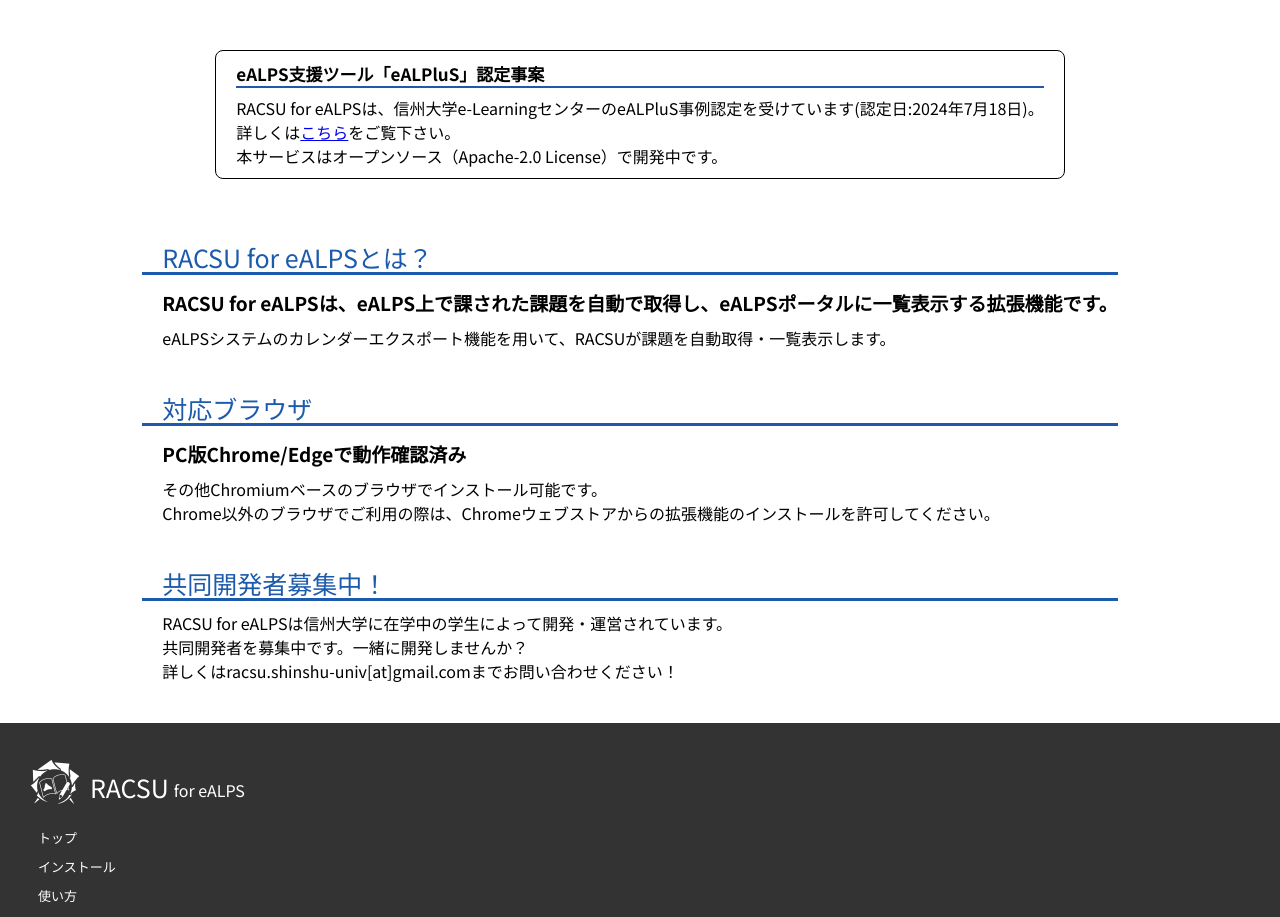
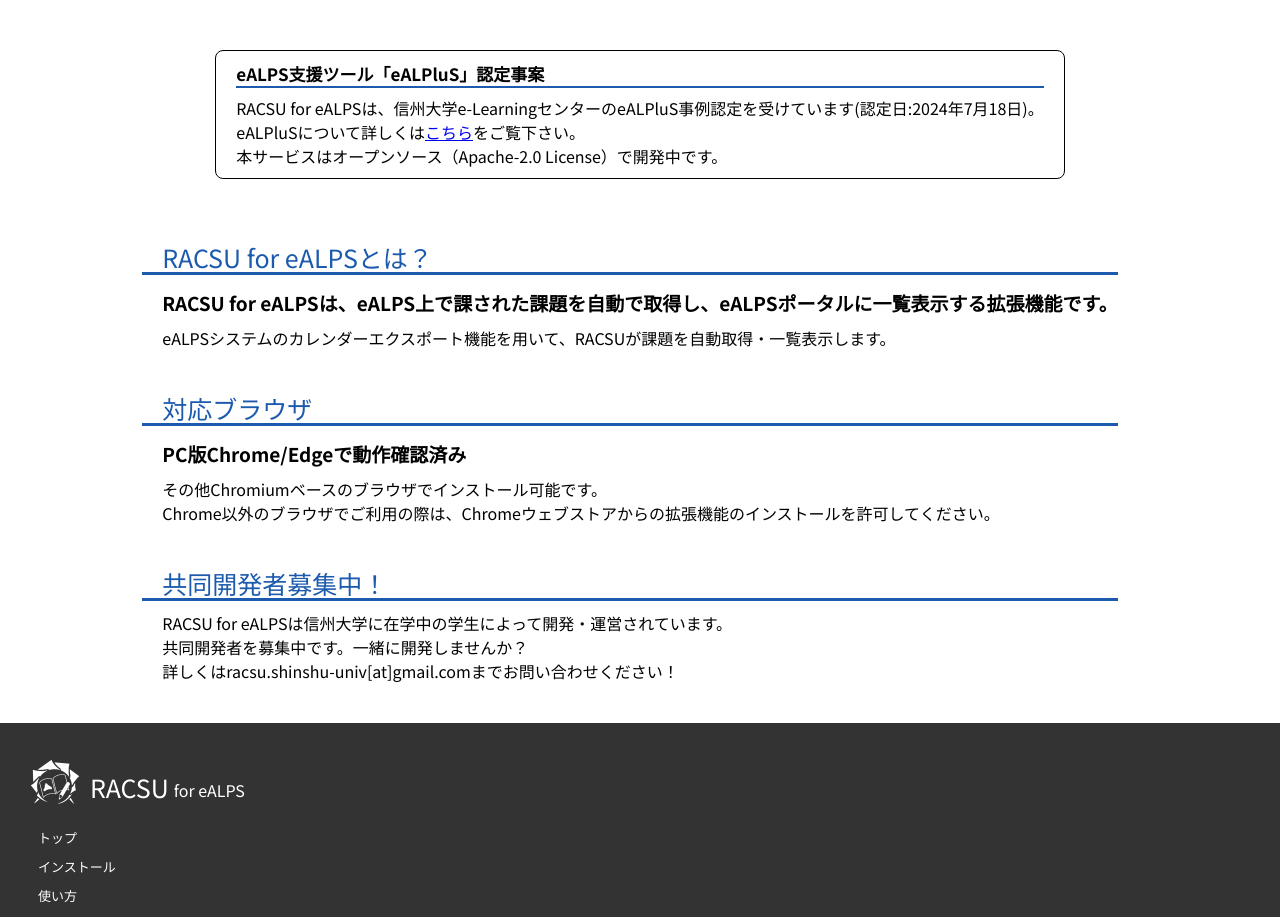
Before and after one commit to RACSU-at-ShinshuUniv/RACSU, a Next.js app in the folder hosting/: page / in a window 1280 px wide. Shown: the part 800-1717 px from the top of the page. Built offline with nearby package versions, Linux system fonts and the light colour scheme.

Commit message:
リンク修正

```diff
--- a/hosting/src/app/page.tsx
+++ b/hosting/src/app/page.tsx
@@ -165,7 +165,7 @@
       <Box css={style.notify}>
         <h1><span>eALPS支援ツール「eALPluS」</span><span>認定事案</span></h1>
         <p>RACSU for eALPSは、信州大学e-LearningセンターのeALPluS事例認定を受けています(認定日:2024年7月18日)。</p>
-        <p>詳しくは<a href={url.github}>こちら</a>をご覧下さい。</p>
+        <p>eALPluSについて詳しくは<a href={url.ealplus}>こちら</a>をご覧下さい。</p>
         <p>本サービスはオープンソース（Apache-2.0 License）で開発中です。</p>
       </Box>
       <Box marginX="10vw" marginBottom="40px">
```
